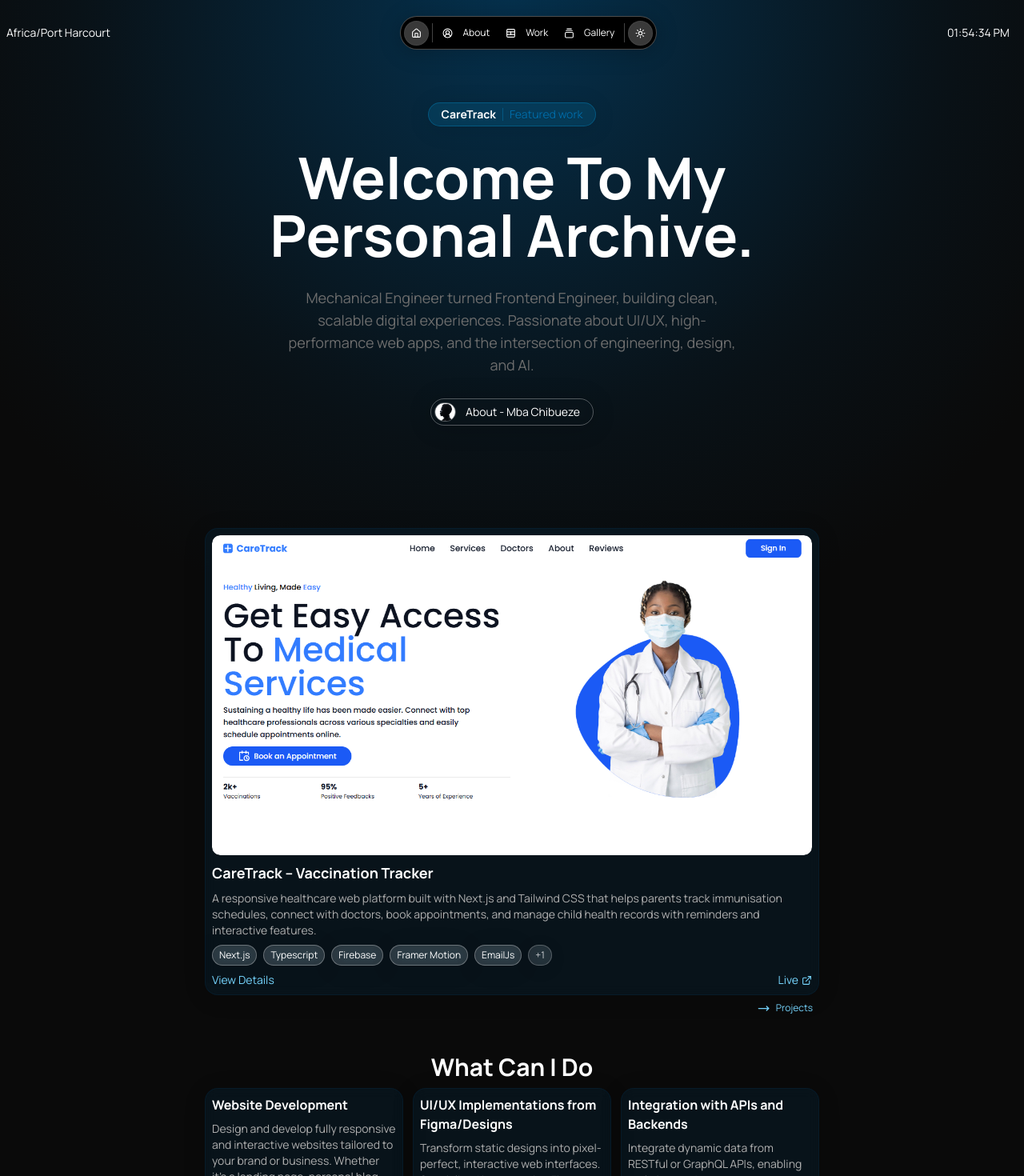
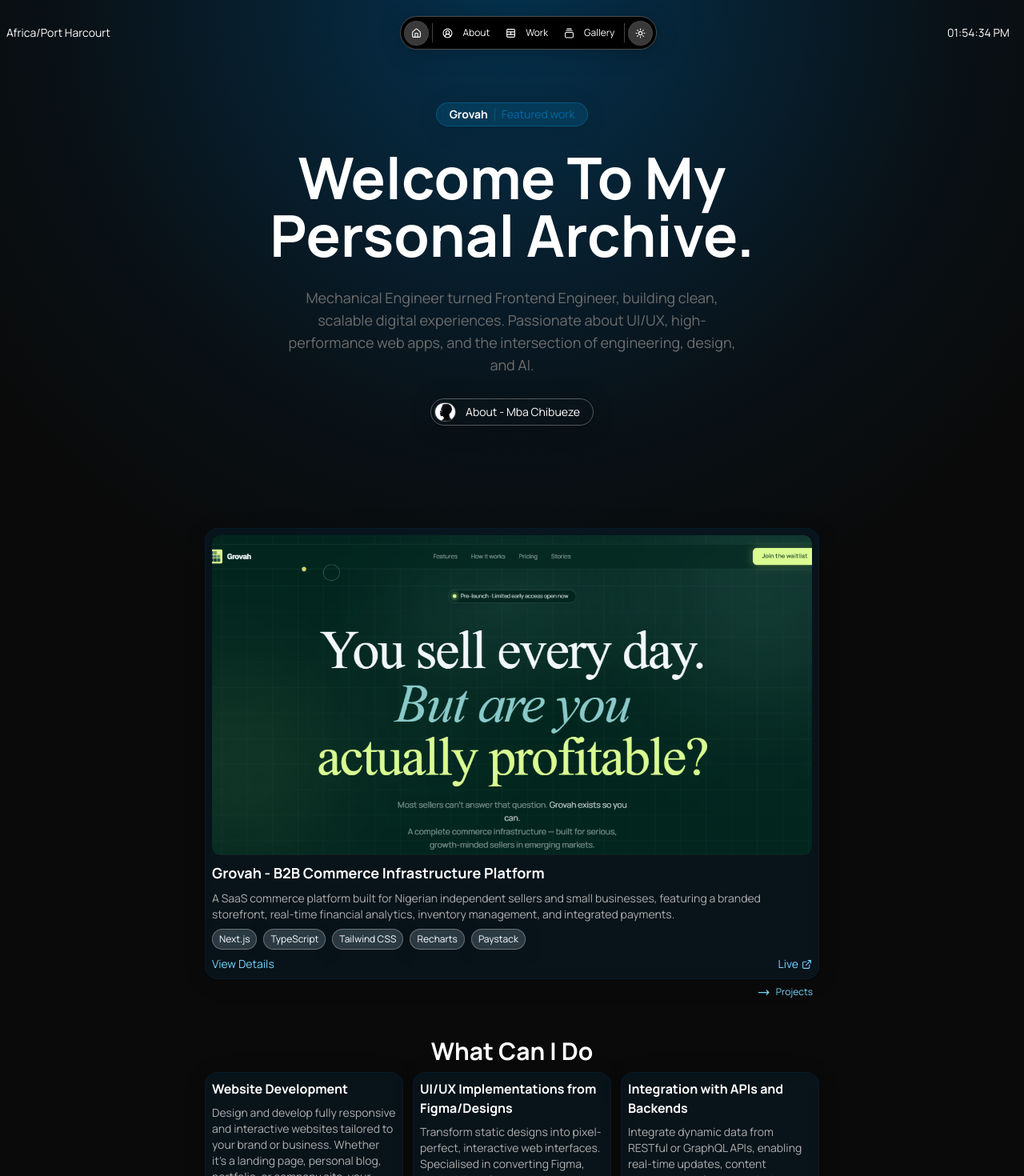
Before and after one commit to mbachibueze/mbachibueze, a Next.js app: page / in a window 1280 px wide. Shown: the top 1470 px of the page at 80% size. Built offline with nearby package versions, Linux system fonts and the light colour scheme.

Commit message:
Refactor code structure for improved readability and maintainability

```diff
--- a/src/app/page.tsx
+++ b/src/app/page.tsx
@@ -34,7 +34,7 @@
 
 
       <div className="w-[90%] lg:w-[60%] m-auto my-5 flex flex-col  ">
-        {Projects.slice(2,3).map((project) => (
+        {Projects.slice(0,1).map((project) => (
           <HeroProjectCard
           key={project.id}
           project={project}
--- a/src/app/work/data/project.ts
+++ b/src/app/work/data/project.ts
@@ -11,6 +11,16 @@
 }
 
 export const Projects: Project[] = [
+  {
+    id: "grovah",
+    imageSrc: "/grovah.png",
+    title: "Grovah - B2B Commerce Infrastructure Platform",
+    shortDescription:
+      "A SaaS commerce platform built for Nigerian independent sellers and small businesses, featuring a branded storefront, real-time financial analytics, inventory management, and integrated payments.",
+    longDescription: `Grovah is a B2B SaaS commerce infrastructure platform designed for Nigerian independent sellers and small businesses. Built with Next.js, TypeScript, and Tailwind CSS, it gives sellers a branded storefront, real-time profit and financial analytics powered by Recharts, and full inventory and order management — all in one place. The platform integrates Paystack for payments and uses Firebase for backend services, with a role-based system (super admin, store admin, assistant) and JWT-secured middleware for multi-tenant access. Grovah's goal is to replace the scattered workflow of spreadsheets, DMs, and payment links that most small sellers rely on, with a single tool built around their actual business needs.`,
+    techStack: ["Next.js", "TypeScript", "Tailwind CSS", "Recharts", "Paystack"],
+    link: "https://grovah.com",
+  },
   {
     id: "brela",
     imageSrc: "/brela.png",
--- a/src/components/ui/hero.tsx
+++ b/src/components/ui/hero.tsx
@@ -16,11 +16,11 @@
         <div className=" flex flex-col items-center gap-7  lg:w-[50%] ">
 
           <Link
-          href="https://caretrack-25.vercel.app/"
+          href="https://grovah.com/"
           target="_blank"
           rel="noopener noreferrer"
           className="flex gap-2 items-center p-1 px-4 rounded-full border w-fit text-sm glass cursor-pointer">
-            <p className="font-bold">CareTrack</p>
+            <p className="font-bold">Grovah</p>
             <aside className="h-4 w-px bg-[#049ee24d]"></aside>
             <p className=" text-shadow-2xs  text-[#006ca8] font-medium">
               Featured work
```
Also changed, not shown: public/grovah.png (added).
